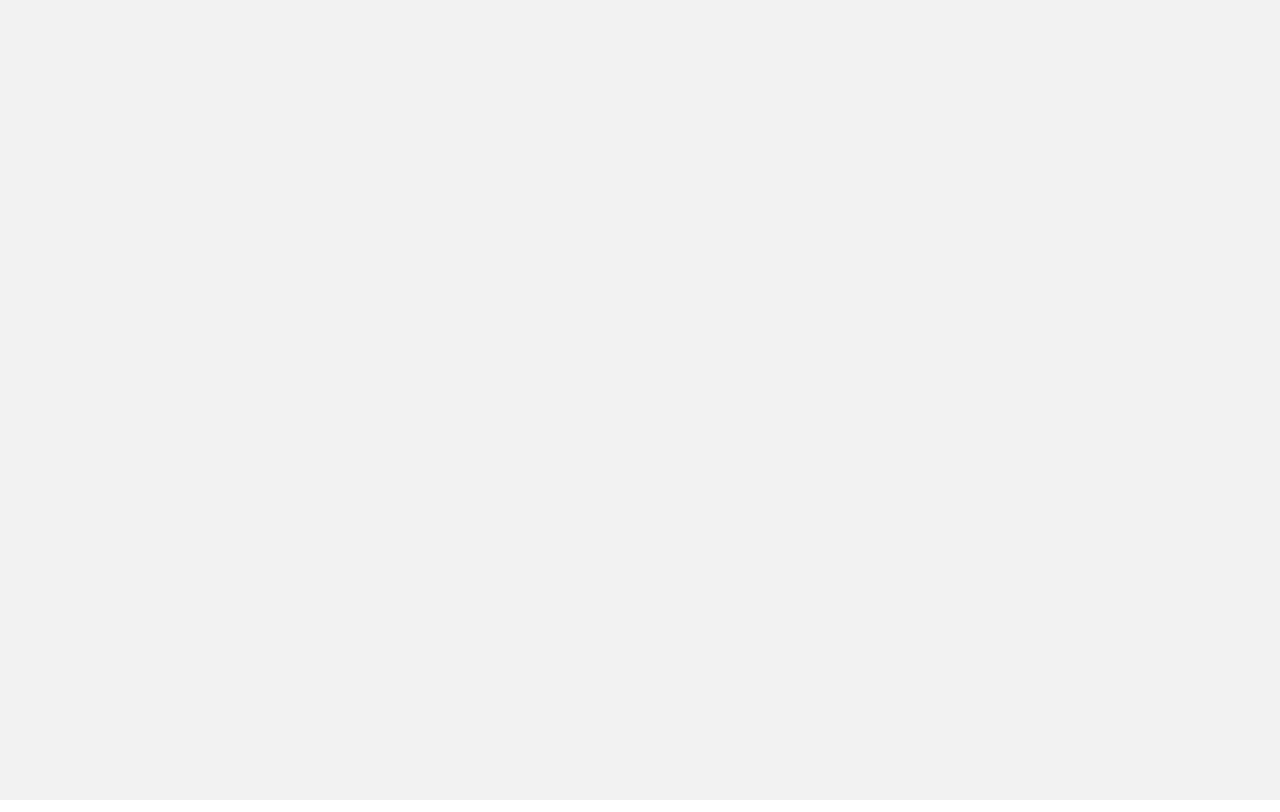
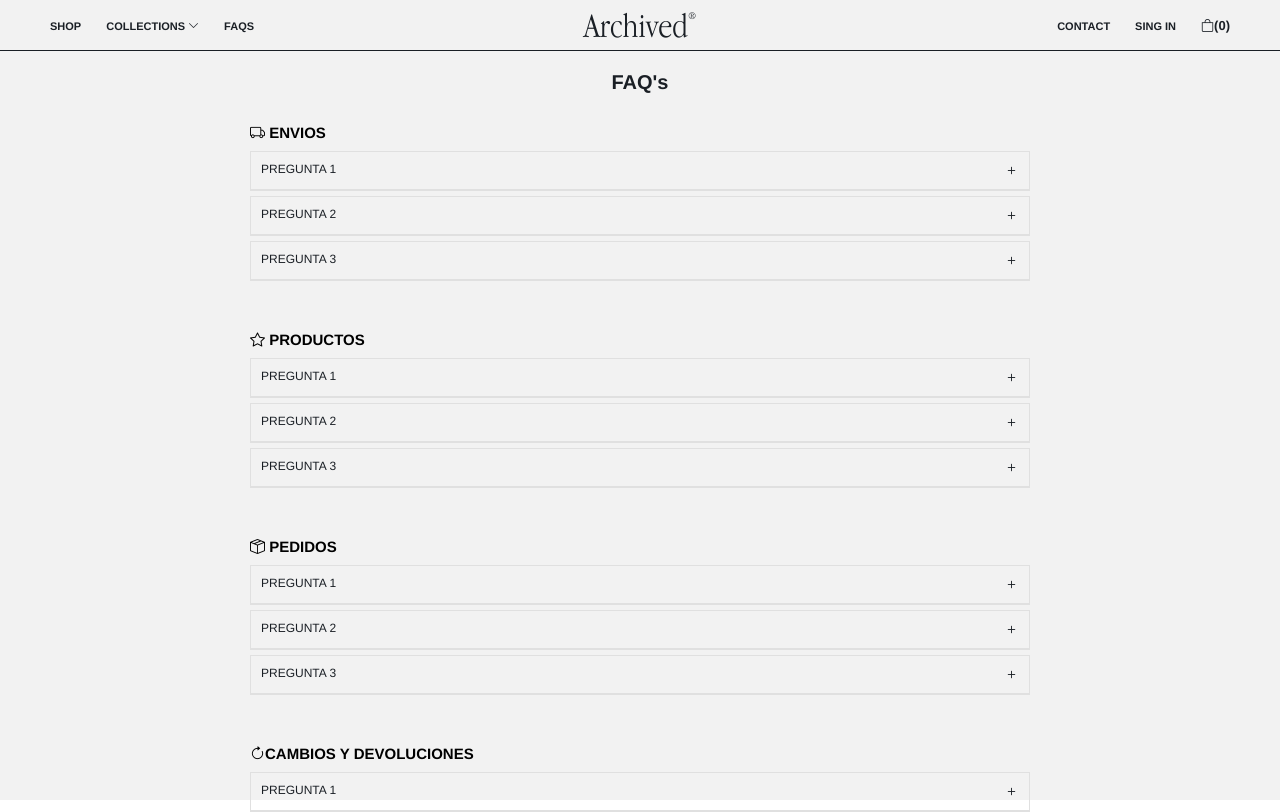
Before and after one commit to Tiagoroodriguez/archived-web, a React (Vite) app in the folder client/: page /faq in a window 1280 px wide. Before the commit this address had no page. Shown: the top 812 px of the page. Built offline with nearby package versions, Linux system fonts and the light colour scheme; what @react-pdf/renderer would draw is missing.

Commit message:
feat: Add currency formatting utility function

```diff
--- a/client/src/App.jsx
+++ b/client/src/App.jsx
@@ -27,6 +27,7 @@ import { FilterProvider } from './context/FilterContext';
 import { PedidoProvider } from './context/PedidosContext';
 import Perfil from './layout/Perfil/Perfil';
 import PedidoForm from './layout/PedidoForm/PedidoForm';
+import Faq from './layout/Faq/Faq';
 
 const Background = styled.div`
   position: fixed;
@@ -122,6 +123,17 @@ function App() {
                     />
 
                     <Route
+                      path='/faq'
+                      element={
+                        <Layout>
+                          <Header />
+                          <Faq />
+                          <Footer />
+                        </Layout>
+                      }
+                    />
+
+                    <Route
                       path='/checkout'
                       element={
                         <Layout>
--- a/client/src/components/Header/Header.jsx
+++ b/client/src/components/Header/Header.jsx
@@ -85,6 +85,9 @@ function Header({ anuncio }) {
                 >
                   Collections <i className='bi bi-chevron-down'></i>
                 </Link>
+              </li>
+              <li>
+                <Link to='/faq'>Faqs</Link>
               </li>
 
               <li className='dropdown-container'>
--- a/client/src/components/HeroSection/HeroSection.css
+++ b/client/src/components/HeroSection/HeroSection.css
@@ -7,10 +7,11 @@
 }
 
 .hero-background {
+    width: 100%;
     height: 100%;
-    width: 100%;
     object-fit: cover;
-    filter: brightness(0.5);
+    object-position: bottom;
+
 }
 
 .hero-blur{
@@ -31,7 +32,7 @@
     display: flex;
     flex-direction: row;
     align-items: center;
-    justify-content: space-between;
+    justify-content: center;
 
 }
 
--- a/client/src/components/HeroSection/HeroSection.jsx
+++ b/client/src/components/HeroSection/HeroSection.jsx
@@ -6,7 +6,7 @@ export default function HeroSection() {
     <section className='hero-container'>
       <picture className='hero-img-container'>
         <img
-          src='images/hero.jpg'
+          src='images/opa.jpg'
           alt='hero'
           className='hero-background'
         />
@@ -18,10 +18,10 @@ export default function HeroSection() {
         className='hero-background hero-blur'
       />*/}
       <div className='hero-content'>
-        <div className='hero-text'>
+        {/*<div className='hero-text'>
           <h1>Casa de Campo</h1>
           <h2>Coleccion exclusiva 22-09-2024</h2>
-        </div>
+        </div>*/}
 
         <div className='hero-contador'>
           <Contador targetDate='2024-09-22T23:59:59' />
--- a/client/src/components/Novedades/Novedades.jsx
+++ b/client/src/components/Novedades/Novedades.jsx
@@ -50,7 +50,7 @@ export function Novedades({ cantidad, categoria, titulo }) {
       >
         <Boton
           type='submit'
-          textBoton='Ver todos los productos'
+          textBoton='view all'
           terceario
           value='volver'
         />
--- a/client/src/components/Producto/Producto.jsx
+++ b/client/src/components/Producto/Producto.jsx
@@ -3,6 +3,7 @@ import './Producto.css';
 import { useContext } from 'react';
 import { CartContext } from '../../context/CarritoContext';
 import TalleSelectionOverlay from '../TalleSelectionOverlay/TalleSelectionOverlay';
+import { formatPrice } from '../../utils/formatePrice';
 
 export function Producto({ producto }) {
   const { setOverlayTalles, overlayTalles, setSelectedProduct } =
@@ -14,7 +15,6 @@ export function Producto({ producto }) {
   const handleMostrarOverlayTalles = () => {
     setOverlayTalles(true);
     setSelectedProduct(producto);
-    console.log('Producto seleccionado:', producto);
   };
 
   return (
@@ -58,7 +58,9 @@ export function Producto({ producto }) {
         <div
           to='/detalle-producto'
           className='precio-texto'
-        >{`$${producto.precio}`}</div>
+        >
+          {formatPrice(producto.precio)}
+        </div>
       </div>
       {overlayTalles && <TalleSelectionOverlay />}
     </article>
--- a/client/src/layout/Detalle Producto/DetalleProducto.jsx
+++ b/client/src/layout/Detalle Producto/DetalleProducto.jsx
@@ -8,11 +8,11 @@ import { Tabla } from '../../components/Tabla/Tabla';
 
 import './DetalleProducto.css';
 import Acordeon from '../../components/Acordeon/Arcodeon';
+import { formatPrice } from '../../utils/formatePrice';
 
 export function DetalleProducto() {
   const [producto, setProducto] = useState(null);
   const [talleSeleccionado, setTalleSeleccionado] = useState('');
-  const [modalAbierta, setModalAbierta] = useState(false);
   const [imagenSeleccionada, setImagenSeleccionada] = useState(0);
   const [modalImagenAbierta, setModalImagenAbierta] = useState(false);
   const [activeIndex, setActiveIndex] = useState(null);
@@ -49,14 +49,6 @@ export function DetalleProducto() {
 
   const handleAddToCart = () => {
     addToCart(producto, talleSeleccionado);
-  };
-
-  const abrirModal = () => {
-    setModalAbierta(true);
-  };
-
-  const cerrarModal = () => {
-    setModalAbierta(false);
   };
 
   const abrirModalImagen = (indice) => {
@@ -164,7 +156,9 @@ export function DetalleProducto() {
           <div className='informacion-container'>
             <div className='informacion-dp'>
               <span className='nombre-producto'>{producto.nombre}</span>
-              <span className='precio-producto'>${producto.precio}</span>
+              <span className='precio-producto'>
+                {formatPrice(producto.precio)}
+              </span>
             </div>
 
             <div className='division'></div>
--- /dev/null
+++ b/client/src/layout/Faq/Faq.css
@@ -0,0 +1,37 @@
+.faq-container{
+    display: flex;
+    width: 100%;
+    flex-direction: column;
+}
+
+.faq-container h1 {
+    font-size: 20px;
+    font-weight: 700;
+    padding-top: 20px;
+    color: var(--text-color);
+    text-align: center;
+}
+
+.faq-section{
+    display: flex;
+    flex-direction: column;
+    align-items: center;
+    width: 100%;
+    padding-inline: 250px;
+    padding-block: 20px;
+}
+
+.faq-section h3{
+    font-size: 15px;
+    padding: 10px 0;
+    text-align: start;
+    width: 100%;
+    text-transform: uppercase;
+}
+
+@media screen and (max-width: 768px) {
+    .faq-section{
+        padding-inline: 20px;
+    }
+
+}
--- /dev/null
+++ b/client/src/layout/Faq/Faq.jsx
@@ -0,0 +1,91 @@
+import { useState } from 'react';
+import Acordeon from '../../components/Acordeon/Arcodeon';
+import { Contacto } from '../Contacto/Contacto';
+import './Faq.css';
+
+export default function Faq() {
+  const [activeIndex, setActiveIndex] = useState(null);
+
+  const arcodeonData = [
+    {
+      title: 'Pregunta 1',
+      content: (
+        <div className='detalle-producto-acordeon'>
+          <p>
+            Lorem ipsum dolor sit amet consectetur adipisicing elit. Dolorem,
+            maiores!
+          </p>
+        </div>
+      ),
+    },
+    {
+      title: 'Pregunta 2',
+      content: (
+        <div className='detalle-producto-acordeon'>
+          <p>
+            Lorem ipsum dolor sit amet consectetur adipisicing elit. Dolorem,
+            maiores!
+          </p>
+        </div>
+      ),
+    },
+    {
+      title: 'Pregunta 3',
+      content: (
+        <div className='detalle-producto-acordeon'>
+          <p>
+            Lorem ipsum dolor sit amet consectetur adipisicing elit. Dolorem,
+            maiores!
+          </p>
+        </div>
+      ),
+    },
+  ];
+  return (
+    <main className='faq-container'>
+      <h1>FAQ's</h1>
+      <section className='faq-section'>
+        <h3>
+          <i className='bi bi-truck' /> Envios
+        </h3>
+        <Acordeon
+          data={arcodeonData}
+          activeIndex={activeIndex}
+          setActiveIndex={setActiveIndex}
+        />
+      </section>
+      <section className='faq-section'>
+        <h3>
+          <i className='bi bi-star' /> Productos
+        </h3>
+        <Acordeon
+          data={arcodeonData}
+          activeIndex={activeIndex}
+          setActiveIndex={setActiveIndex}
+        />
+      </section>
+      <section className='faq-section'>
+        <h3>
+          <i className='bi bi-box-seam' /> Pedidos
+        </h3>
+        <Acordeon
+          data={arcodeonData}
+          activeIndex={activeIndex}
+          setActiveIndex={setActiveIndex}
+        />
+      </section>
+      <section className='faq-section'>
+        <h3>
+          <i className='bi bi-arrow-clockwise' />
+          Cambios y devoluciones
+        </h3>
+        <Acordeon
+          data={arcodeonData}
+          activeIndex={activeIndex}
+          setActiveIndex={setActiveIndex}
+        />
+      </section>
+      <Contacto />
+    </main>
+  );
+}
--- a/client/src/layout/Tienda/Tienda.jsx
+++ b/client/src/layout/Tienda/Tienda.jsx
@@ -49,7 +49,7 @@ export function Tienda() {
       <section className='tienda'>
         <nav className='tienda-filtros'>
           <Boton
-            textBoton='TODOS'
+            textBoton='ALL'
             terceario={true}
             onClick={() => handleChangeFilter('all')}
             selected={filters.categoria}
@@ -63,14 +63,7 @@ export function Tienda() {
             value='remera'
           />
           <Boton
-            textBoton='BUZOS'
-            terceario={true}
-            onClick={() => handleChangeFilter('buzo')}
-            selected={filters.categoria}
-            value='buzo'
-          />
-          <Boton
-            textBoton='JOGGERS'
+            textBoton='BUZOS & HOODIES'
             terceario={true}
             onClick={() => handleChangeFilter('buzo')}
             selected={filters.categoria}
--- /dev/null
+++ b/client/src/utils/formatePrice.js
@@ -0,0 +1,7 @@
+export const formatPrice = (price) => {
+  return price.toLocaleString('es-AR', {
+    style: 'currency',
+    currency: 'ARS',
+    minimumFractionDigits: 0,
+  });
+};
```
Also changed, not shown: client/public/images/opa.jpg (added), 1 other file (tests, documents, lock files or other folders).
